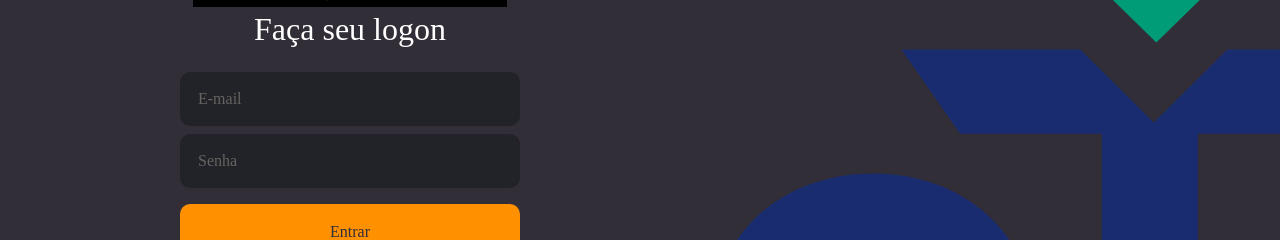
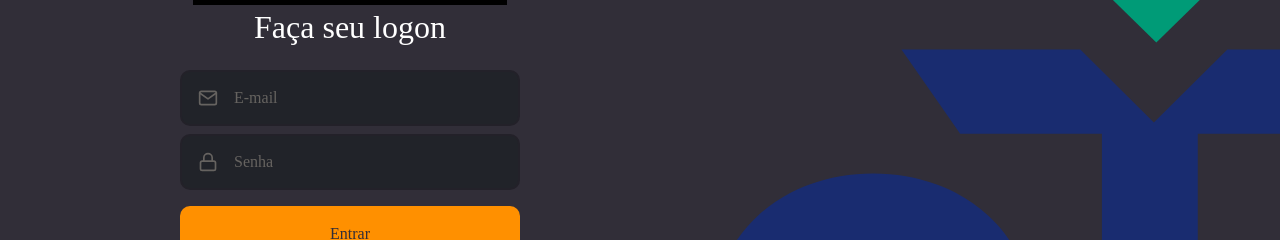
Before and after one commit to thallysbraz/goBarber11.0FrontEnd, a React (Create React App) app: page / in a window 1280 px wide. Shown: the part 315-555 px from the top of the page. Built offline with nearby package versions, Linux system fonts and the light colour scheme; the HTML template or start-up script is replaced by a standard one.

Commit message:
isolando componentes

```diff
--- /dev/null
+++ b/src/components/Button/index.tsx
@@ -0,0 +1,13 @@
+import React, { ButtonHTMLAttributes } from "react";
+
+import { Container } from "./styles";
+
+type ButtonProps = ButtonHTMLAttributes<HTMLButtonElement>;
+
+const Button: React.FC<ButtonProps> = ({ children, ...rest }) => (
+  <Container type="button" {...rest}>
+    {children}
+  </Container>
+);
+
+export default Button;
--- /dev/null
+++ b/src/components/Button/styles.ts
@@ -0,0 +1,18 @@
+import styled from "styled-components";
+import { shade } from "polished";
+
+export const Container = styled.button`
+  background: #ff9000;
+  height: 56px;
+  border-radius: 10px;
+  border: 0;
+  padding: 0 16px;
+  color: #312e38;
+  width: 100%;
+  font-weight: 500;
+  margin-top: 16px;
+  transition: background-color 0.2s;
+  &:hover {
+    background: ${shade(0.2, "#ff9000")};
+  }
+`;
--- /dev/null
+++ b/src/components/Input/index.tsx
@@ -0,0 +1,17 @@
+import React, { InputHTMLAttributes } from "react";
+import { IconBaseProps } from "react-icons";
+import { Container } from "./styles";
+
+interface InputProps extends InputHTMLAttributes<HTMLInputElement> {
+  name: string;
+  icon: React.ComponentType<IconBaseProps>;
+}
+
+const Input: React.FC<InputProps> = ({ icon: Icon, ...rest }) => (
+  <Container>
+    {Icon && <Icon size={20} />}
+    <input {...rest} />
+  </Container>
+);
+
+export default Input;
--- /dev/null
+++ b/src/components/Input/styles.ts
@@ -0,0 +1,31 @@
+import styled from "styled-components";
+
+export const Container = styled.div`
+  background: #212329;
+  border-radius: 10px;
+  border: 2px solid #232129;
+  padding: 16px;
+  width: 100%;
+  color: #666360;
+  display: flex;
+  align-items: center;
+
+  & + div {
+    margin-top: 8px;
+  }
+
+  input {
+    flex: 1;
+    border: 0;
+    background: transparent;
+    color: #f4ede8;
+
+    &::placeholder {
+      color: #666360;
+    }
+  }
+
+  svg {
+    margin-right: 16px;
+  }
+`;
--- a/src/pages/SignIn/index.tsx
+++ b/src/pages/SignIn/index.tsx
@@ -1,7 +1,10 @@
 import React from "react";
-import { FiLogIn } from "react-icons/fi";
+import { FiLogIn, FiMail, FiLock } from "react-icons/fi";
 
 import logoImg from "../../assets/logo.svg";
+
+import Input from "../../components/Input";
+import Button from "../../components/Button";
 
 import { Container, Content, Background } from "./styles";
 
@@ -13,9 +16,14 @@
           <img src={logoImg} alt="Logo" />
 
           <h1>Faça seu logon</h1>
-          <input placeholder="E-mail" />
-          <input type="password" placeholder="Senha" />
-          <button type="submit">Entrar</button>
+          <Input name="email" icon={FiMail} placeholder="E-mail" />
+          <Input
+            name="password"
+            icon={FiLock}
+            type="password"
+            placeholder="Senha"
+          />
+          <Button type="submit">Entrar</Button>
 
           <a href="/">Esqueci minha senha</a>
         </form>
--- a/src/pages/SignIn/styles.ts
+++ b/src/pages/SignIn/styles.ts
@@ -23,37 +23,6 @@
 
     h1 {
       margin-bottom: 24px;
-    }
-    input {
-      background: #212329;
-      border-radius: 10px;
-      border: 2px solid #232129;
-      padding: 16px;
-      width: 100%;
-      color: #f4ede8;
-
-      &::placeholder {
-        color: #666360;
-      }
-
-      & + input {
-        margin-top: 8px;
-      }
-    }
-    button {
-      background: #ff9000;
-      height: 56px;
-      border-radius: 10px;
-      border: 0;
-      padding: 0 16px;
-      color: #312e38;
-      width: 100%;
-      font-weight: 500;
-      margin-top: 16px;
-      transition: background-color 0.2s;
-      &:hover {
-        background: ${shade(0.2, "#ff9000")};
-      }
     }
 
     a {
```
